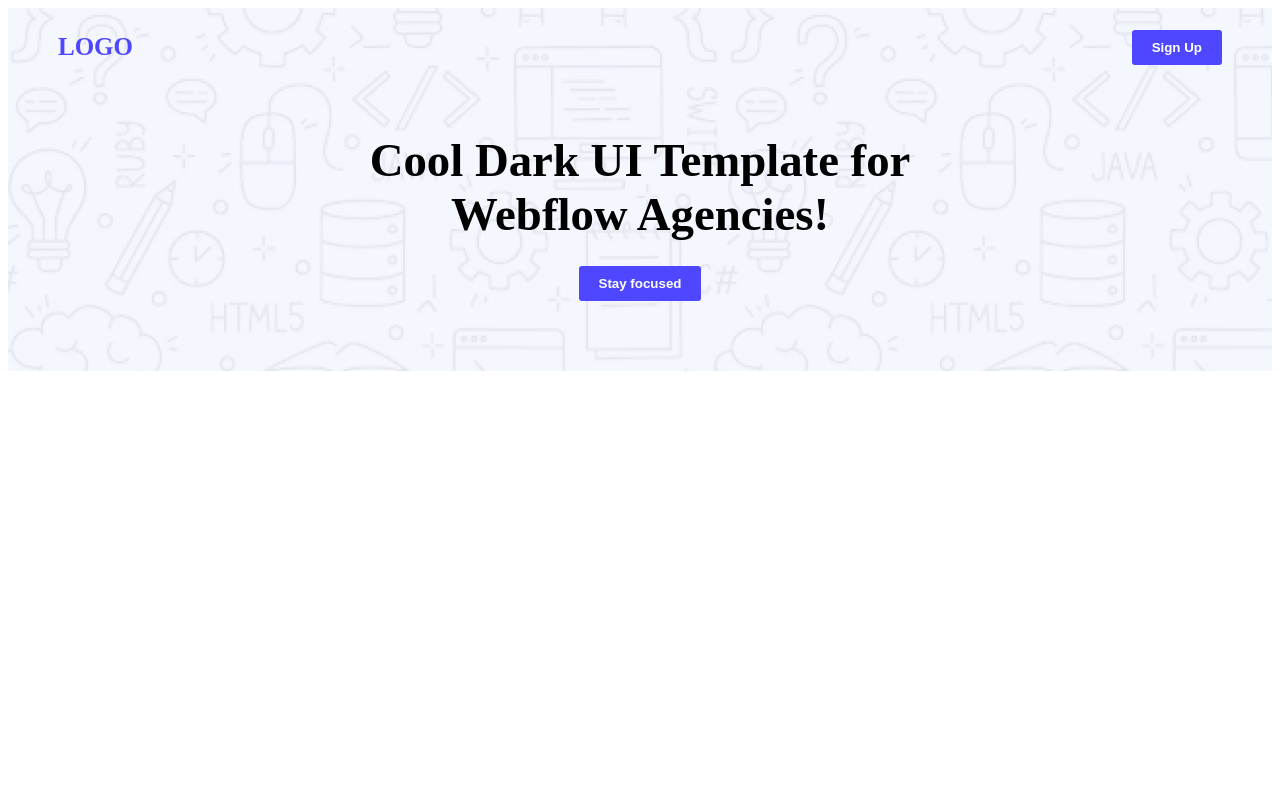
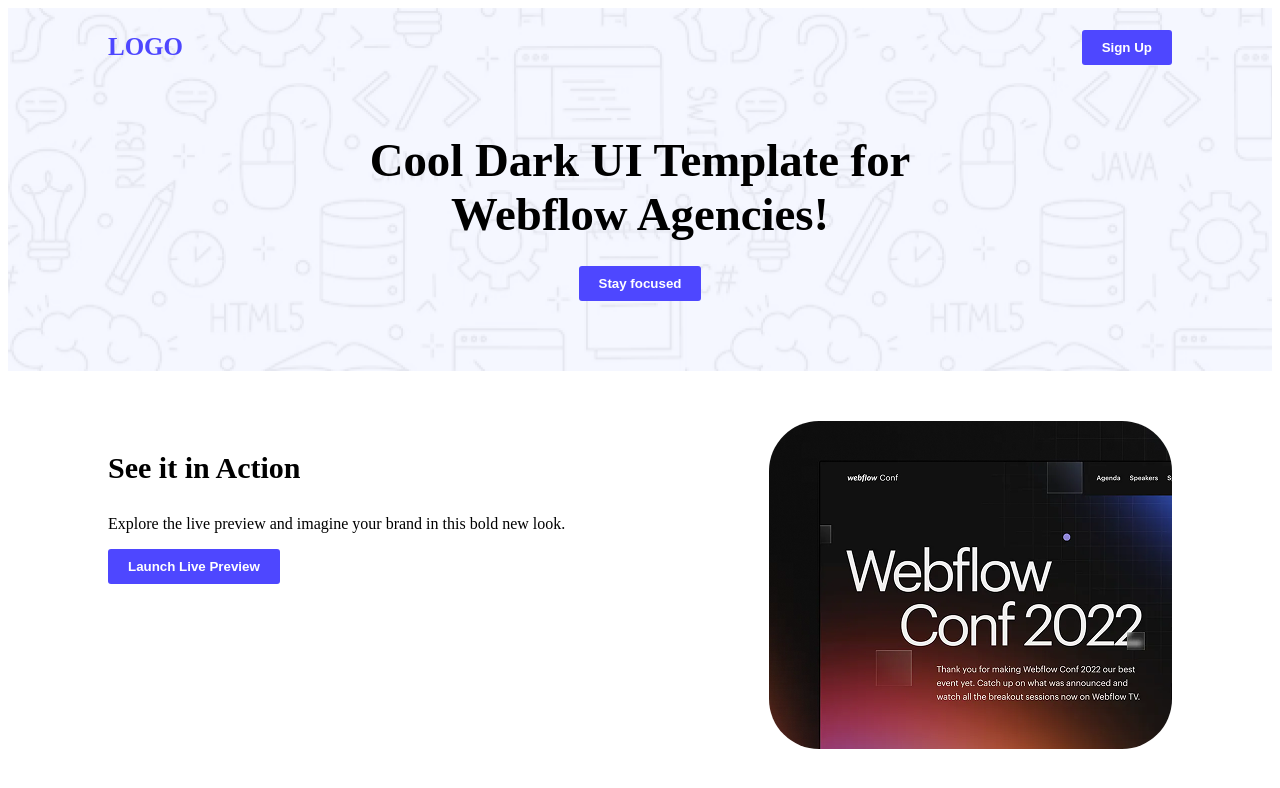
Before and after one commit to abrarmueed86/first-assignment, a plain HTML site: page index.html in a window 1280 px wide. Drawn offline with Linux system fonts and the light colour scheme.

Commit message:
added action secion

```diff
--- a/index.html
+++ b/index.html
@@ -30,7 +30,14 @@
 
     </header>
     <main>
-
+        <section class="action-section">
+            <div class="action-div">
+                <h3>See it in Action</h3>
+                <p>Explore the live preview and imagine your brand in this bold new look.</p>
+                <button class="btn-primary">Launch Live Preview</button>
+            </div>
+            <img src="images/wc-mini.png" alt="">
+        </section>
     </main>
     <footer>
 
--- a/styles/index.css
+++ b/styles/index.css
@@ -19,7 +19,7 @@
     display: flex;
     align-items: center;
     justify-content: space-between;
-    margin: 0 50px;
+    margin: 0 100px;
 }
 .logo{
     font-size: 25px;
@@ -57,3 +57,18 @@
     background-image: url(../images/Hero-bg.png);
     background-repeat: no-repeat;
 }
+
+
+/* action styles */
+
+.action-section{
+    margin: 50px 100px;
+    display: flex;
+    justify-content:  space-between;
+}
+.action-div h3{
+    font-size: 30px;
+}
+.action-section img{
+    border-radius: 50px;
+}
```
